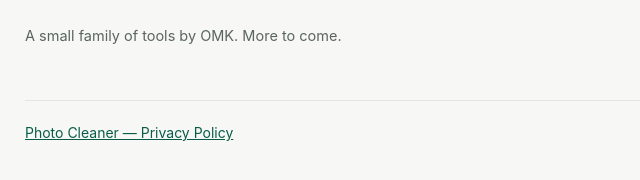
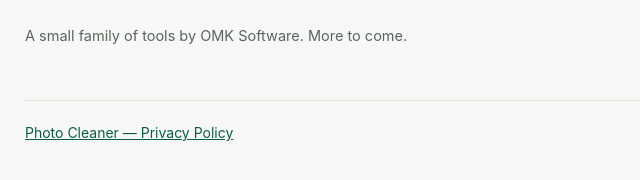
Before and after one commit to omksapps/omksapps.github.io, a plain HTML site: page index.html in a window 1280 px wide. Shown: the part 330-510 px from the top of the page, 277-917 px from the left. Drawn offline with Linux system fonts and the light colour scheme.

Commit message:
Update index.html

```diff
--- a/index.html
+++ b/index.html
@@ -55,7 +55,7 @@ footer{color:var(--soft);font-size:14px;margin-top:52px;padding-top:20px;border-
     </a>
   </div>
 
-  <p class="soon">A small family of tools by OMK. More to come.</p>
+  <p class="soon">A small family of tools by OMK Software. More to come.</p>
   <footer>
     <a href="photocleaner/privacy.html">Photo Cleaner — Privacy Policy</a>
   </footer>
```
